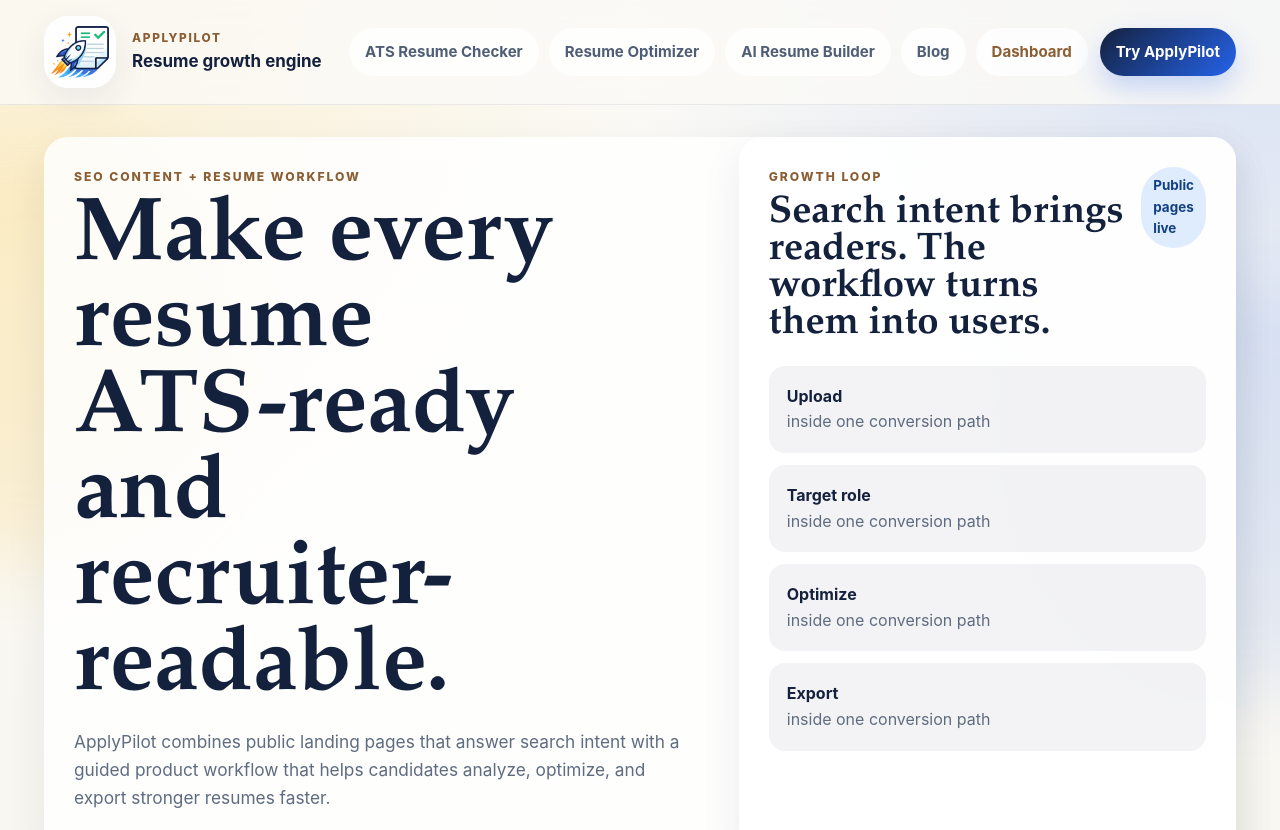
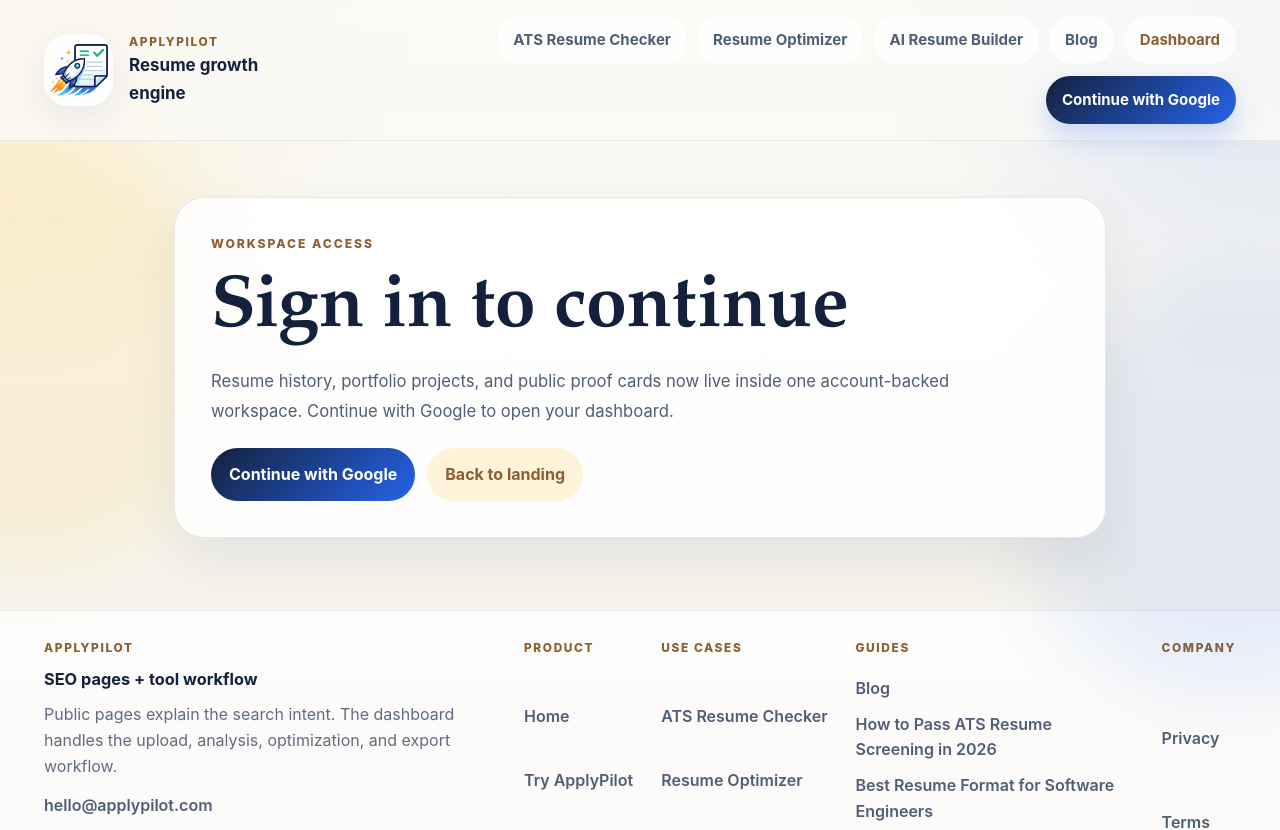
Before and after one commit to Sudo-Programmer-Official/applypilot, a Vue app in the folder apps/web/: page /signin in a window 1280 px wide. Before the commit this address led to /. Shown: the top 830 px of the page. Built offline with nearby package versions, Linux system fonts and the light colour scheme; no server answers.

Commit message:
feat(auth): implement Google sign-in and redirect functionality

```diff
--- a/apps/web/src/components/layout/ProductNavbar.vue
+++ b/apps/web/src/components/layout/ProductNavbar.vue
@@ -1,5 +1,9 @@
 <script setup lang="ts">
+import { useRouter } from 'vue-router'
+
 import { authState, signInWithGoogle, signOutCurrentUser } from '../../lib/firebaseAuth'
+
+const router = useRouter()
 
 async function handleGoogleSignIn() {
   try {
@@ -12,6 +16,7 @@
 async function handleSignOut() {
   try {
     await signOutCurrentUser()
+    await router.push('/')
   } catch {
     // Keep navbar interaction quiet. Portfolio page surfaces the detailed auth state.
   }
--- a/apps/web/src/components/marketing/PublicNav.vue
+++ b/apps/web/src/components/marketing/PublicNav.vue
@@ -1,10 +1,27 @@
 <script setup lang="ts">
+import { computed } from 'vue'
+import { RouterLink, useRouter } from 'vue-router'
+
 import { seoLandingPages } from '../../content/seoLandingPages'
+import { authState, signInWithGoogle } from '../../lib/firebaseAuth'
 
 const toolLinks = seoLandingPages.map((page) => ({
   label: page.navLabel,
   to: `/${page.slug}`,
 }))
+
+const router = useRouter()
+
+const workspaceCtaLabel = computed(() => (authState.user ? 'Open Dashboard' : 'Sign in'))
+
+async function handlePublicSignIn() {
+  try {
+    await signInWithGoogle()
+    await router.push('/dashboard')
+  } catch {
+    await router.push('/signin')
+  }
+}
 </script>
 
 <template>
@@ -29,7 +46,18 @@
           <RouterLink class="nav-link muted" to="/dashboard">Dashboard</RouterLink>
         </nav>
 
-        <RouterLink class="cta-button" to="/dashboard/wizard">Try ApplyPilot</RouterLink>
+        <button
+          v-if="authState.enabled && !authState.user"
+          class="cta-button"
+          type="button"
+          :disabled="authState.busy"
+          @click="handlePublicSignIn"
+        >
+          {{ authState.busy ? 'Signing in…' : 'Continue with Google' }}
+        </button>
+        <RouterLink v-else class="cta-button" to="/dashboard">
+          {{ workspaceCtaLabel }}
+        </RouterLink>
       </div>
     </div>
   </header>
@@ -136,9 +164,14 @@
 }
 
 .cta-button {
+  border: 0;
   color: #fff;
   background: linear-gradient(135deg, #14213d, #2563eb);
   box-shadow: 0 12px 28px rgba(37, 99, 235, 0.24);
+}
+
+.cta-button:disabled {
+  opacity: 0.7;
 }
 
 @media (max-width: 960px) {
--- a/apps/web/src/pages/HistoryPage.vue
+++ b/apps/web/src/pages/HistoryPage.vue
@@ -9,8 +9,8 @@
         <p class="page-kicker">History</p>
         <h1>Recent resume versions</h1>
         <p>
-          Authentication is the next step, but the product shell is already prepared for saved optimization history and
-          role-targeted resume versions.
+          Review the saved resume versions attached to your workspace, then reopen the wizard or portfolio without
+          losing account context.
         </p>
       </div>
 
--- a/apps/web/src/pages/LandingPage.vue
+++ b/apps/web/src/pages/LandingPage.vue
@@ -1,7 +1,11 @@
 <script setup lang="ts">
+import { computed } from 'vue'
+import { useRouter } from 'vue-router'
+
 import PublicLayout from '../components/marketing/PublicLayout.vue'
 import { blogPosts } from '../content/blogPosts'
 import { seoLandingPages } from '../content/seoLandingPages'
+import { authState, signInWithGoogle } from '../lib/firebaseAuth'
 
 const featureCards = [
   {
@@ -20,6 +24,28 @@
 
 const workflowSteps = ['Upload', 'Target role', 'Optimize', 'Export']
 const featuredPosts = blogPosts.slice(0, 3)
+const router = useRouter()
+
+const primaryCtaLabel = computed(() => {
+  if (authState.enabled && !authState.user) {
+    return authState.busy ? 'Signing in…' : 'Start with Google'
+  }
+  return 'Open Dashboard'
+})
+
+async function handlePrimaryCta() {
+  if (!authState.enabled || authState.user) {
+    await router.push('/dashboard')
+    return
+  }
+
+  try {
+    await signInWithGoogle()
+    await router.push('/dashboard')
+  } catch {
+    await router.push('/signin')
+  }
+}
 </script>
 
 <template>
@@ -35,7 +61,9 @@
           </p>
 
           <div class="hero-actions">
-            <RouterLink class="cta-button" to="/dashboard/wizard">Try it free</RouterLink>
+            <button class="cta-button" type="button" :disabled="authState.busy" @click="handlePrimaryCta">
+              {{ primaryCtaLabel }}
+            </button>
             <RouterLink class="ghost-button" to="/blog">Read the blog</RouterLink>
           </div>
         </div>
@@ -183,8 +211,13 @@
 }
 
 .cta-button {
+  border: 0;
   color: #fff;
   background: linear-gradient(135deg, #14213d, #2563eb);
+}
+
+.cta-button:disabled {
+  opacity: 0.7;
 }
 
 .ghost-button {
--- /dev/null
+++ b/apps/web/src/pages/SignInPage.vue
@@ -0,0 +1,242 @@
+<script setup lang="ts">
+import { computed, onMounted, ref, watch } from 'vue'
+import { RouterLink, useRoute, useRouter } from 'vue-router'
+
+import PublicLayout from '../components/marketing/PublicLayout.vue'
+import { authState, signInWithGoogle, waitForAuthReady } from '../lib/firebaseAuth'
+
+const route = useRoute()
+const router = useRouter()
+
+const error = ref('')
+
+const redirectPath = computed(() => {
+  const rawRedirect = route.query.redirect
+  const value = typeof rawRedirect === 'string' ? rawRedirect : '/dashboard'
+  if (!value.startsWith('/') || value.startsWith('//') || value.startsWith('/signin')) {
+    return '/dashboard'
+  }
+  return value
+})
+
+const destinationLabel = computed(() => {
+  if (redirectPath.value.startsWith('/dashboard/portfolio')) {
+    return 'portfolio workspace'
+  }
+  if (redirectPath.value.startsWith('/dashboard/history')) {
+    return 'resume history'
+  }
+  if (redirectPath.value.startsWith('/dashboard/wizard')) {
+    return 'resume workspace'
+  }
+  return 'dashboard'
+})
+
+async function finishRedirect() {
+  await router.replace(redirectPath.value)
+}
+
+async function handleGoogleSignIn() {
+  error.value = ''
+  try {
+    await signInWithGoogle()
+    await finishRedirect()
+  } catch (unknownError) {
+    if (unknownError instanceof Error) {
+      error.value = unknownError.message
+      return
+    }
+    error.value = 'Google sign-in failed.'
+  }
+}
+
+onMounted(async () => {
+  await waitForAuthReady()
+  if (authState.enabled && authState.user) {
+    await finishRedirect()
+  }
+})
+
+watch(
+  () => authState.user,
+  (nextUser) => {
+    if (nextUser) {
+      void finishRedirect()
+    }
+  },
+)
+</script>
+
+<template>
+  <PublicLayout>
+    <main class="signin-shell">
+      <section class="signin-card">
+        <p class="eyebrow">Workspace access</p>
+        <h1 v-if="authState.enabled">Sign in to continue</h1>
+        <h1 v-else>Local workspace mode</h1>
+
+        <p class="summary" v-if="authState.enabled">
+          Resume history, portfolio projects, and public proof cards now live inside one account-backed workspace.
+          Continue with Google to open your {{ destinationLabel }}.
+        </p>
+        <p class="summary" v-else>
+          Firebase auth is not configured in this environment, so the product shell is running in local fallback mode.
+          You can continue directly to the dashboard.
+        </p>
+
+        <div class="actions">
+          <button
+            v-if="authState.enabled"
+            class="primary-button"
+            type="button"
+            :disabled="authState.busy || !authState.ready"
+            @click="handleGoogleSignIn"
+          >
+            {{ authState.busy ? 'Signing in…' : 'Continue with Google' }}
+          </button>
+          <RouterLink v-else class="primary-button link-button" to="/dashboard">
+            Open Dashboard
+          </RouterLink>
+
+          <RouterLink class="secondary-button" to="/">
+            Back to landing
+          </RouterLink>
+        </div>
+
+        <div v-if="authState.enabled && authState.user" class="status-pill">
+          Redirecting to {{ destinationLabel }}…
+        </div>
+        <div v-else-if="authState.enabled && !authState.ready" class="status-pill">
+          Checking your existing session…
+        </div>
+        <div v-if="error" class="error-card">
+          <strong>Sign-in blocked</strong>
+          <p>{{ error }}</p>
+        </div>
+      </section>
+    </main>
+  </PublicLayout>
+</template>
+
+<style scoped>
+.signin-shell {
+  max-width: 980px;
+  margin: 0 auto;
+  padding: 56px 24px 72px;
+}
+
+.signin-card {
+  display: grid;
+  gap: 22px;
+  padding: 36px;
+  border: 1px solid rgba(20, 33, 61, 0.1);
+  border-radius: 30px;
+  background: rgba(255, 255, 255, 0.9);
+  box-shadow: 0 24px 52px rgba(20, 33, 61, 0.08);
+}
+
+.eyebrow {
+  margin: 0;
+  color: #8b5e34;
+  font-size: 0.76rem;
+  font-weight: 800;
+  letter-spacing: 0.16em;
+  text-transform: uppercase;
+}
+
+h1 {
+  margin: 0;
+  font-size: clamp(2.6rem, 6vw, 4.6rem);
+  line-height: 0.95;
+  font-family: 'Iowan Old Style', 'Palatino Linotype', 'Book Antiqua', Georgia, serif;
+}
+
+.summary {
+  max-width: 48rem;
+  margin: 0;
+  color: #4f5e75;
+  font-size: 1.04rem;
+  line-height: 1.75;
+}
+
+.actions {
+  display: flex;
+  flex-wrap: wrap;
+  gap: 12px;
+  align-items: center;
+}
+
+.primary-button,
+.secondary-button {
+  display: inline-flex;
+  justify-content: center;
+  align-items: center;
+  min-height: 50px;
+  padding: 14px 18px;
+  border-radius: 999px;
+  font-weight: 700;
+}
+
+.primary-button {
+  border: 0;
+  color: #fff;
+  background: linear-gradient(135deg, #14213d, #2563eb);
+}
+
+.primary-button:disabled {
+  opacity: 0.65;
+}
+
+.secondary-button {
+  color: #8b5e34;
+  background: rgba(255, 244, 214, 0.92);
+}
+
+.link-button {
+  text-decoration: none;
+}
+
+.status-pill {
+  display: inline-flex;
+  justify-content: center;
+  align-items: center;
+  width: fit-content;
+  padding: 10px 14px;
+  border-radius: 999px;
+  color: #124084;
+  font-weight: 700;
+  background: rgba(219, 234, 254, 0.9);
+}
+
+.error-card {
+  padding: 16px 18px;
+  border: 1px solid rgba(220, 38, 38, 0.18);
+  border-radius: 20px;
+  color: #991b1b;
+  background: rgba(254, 242, 242, 0.9);
+}
+
+.error-card p {
+  margin: 6px 0 0;
+}
+
+@media (max-width: 720px) {
+  .signin-shell {
+    padding: 32px 16px 48px;
+  }
+
+  .signin-card {
+    padding: 28px 24px;
+  }
+
+  .actions {
+    flex-direction: column;
+    align-items: stretch;
+  }
+
+  .primary-button,
+  .secondary-button {
+    width: 100%;
+  }
+}
+</style>
```
Also changed, not shown: apps/web/src/router.ts (+42 -0 lines).
